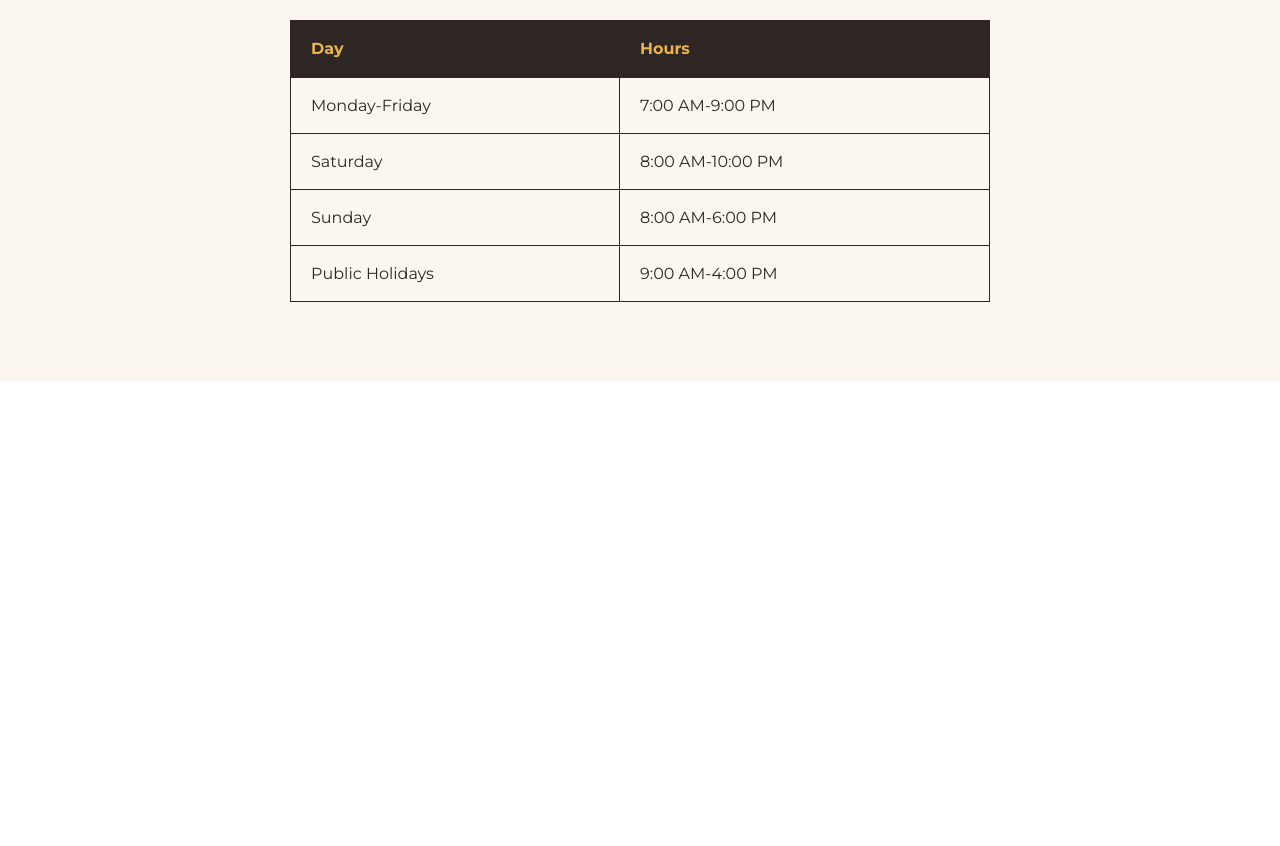
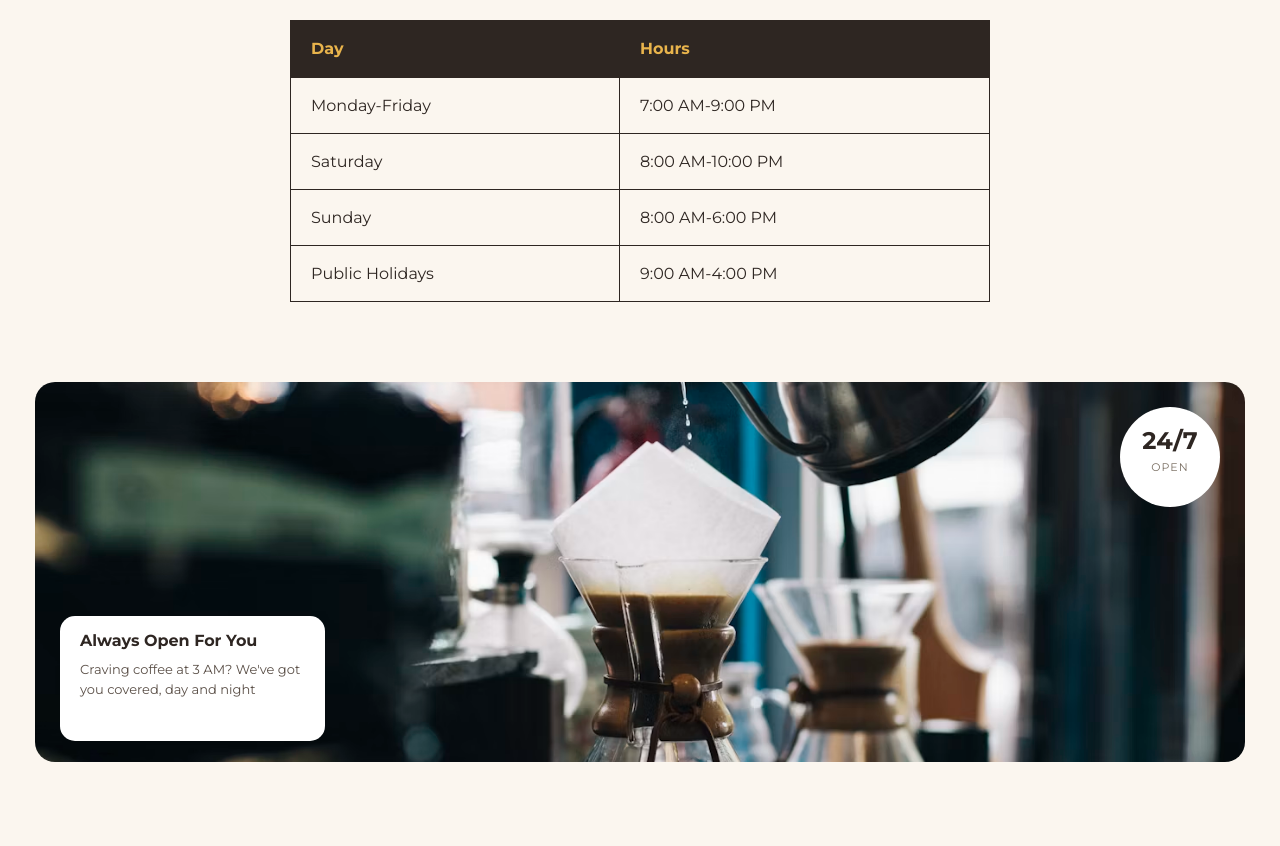
Before and after one commit to NizamUddin2655/Coffee-shop-landing-page, a plain HTML site: page index.html in a window 1280 px wide. Shown: the part 2644-3490 px from the top of the page. Before the commit the page ends 3026 px from the top, so only its background shows below. Drawn offline with Linux system fonts and the light colour scheme.

Commit message:
background image section uploaded

```diff
--- a/index.html
+++ b/index.html
@@ -155,6 +155,22 @@
                 </table>
             </div>
         </section>
+
+        <!-- Background postition images section-->
+
+        <section class="image-container">
+            <div class="child-image-container">
+                <img class="footer-image" src="Images/footer-img.avif" alt="">
+                <div class="first-div">
+                    <h3 class="always">Always Open For You</h3>
+                    <p class="craving">Craving coffee at 3 AM? We've got you covered, day and night</p>
+                </div>
+                <div class="second-div">
+                    <h3 class="open">24/7</h3>
+                    <p id="open">OPEN</p>
+                </div>
+            </div>
+        </section>
      </main>
 </body>
 </html>
--- a/style.css
+++ b/style.css
@@ -263,3 +263,74 @@ td{
 table{
     border-collapse: collapse;
 }
+
+/* Background postition images section */
+
+.image-container{
+    background-color: #FBF6EF;
+    padding-bottom: 80px;
+    display: flex;
+    justify-content: center;
+}
+
+.footer-image{
+    width: 1210px;
+    height: 380px;
+    border-radius: 20px;
+    object-fit: cover;
+}
+
+.first-div{
+    padding: 12px 20px;
+    background-color: white;
+    border-radius: 15px;
+    width: 265px;
+    position: absolute;
+    bottom: 25px;
+    left: 25px;
+}
+
+.second-div{
+    width: 100px;
+    height: 100px;
+    border-radius: 50px;
+    background-color: white;
+    text-align: center;
+    padding: 22px;
+    right: 25px;
+    top: 25px;
+    position: absolute;
+}
+
+.child-image-container{
+    position: relative;
+}
+
+.open{
+    font-size: 24px;
+    line-height: 24px;
+    font-weight: 700;
+    color: #2E2622;
+    margin-bottom: 5px;
+}
+
+#open{
+    color: #7A6F63;
+    font-size: 11px;
+    line-height: 18px;
+    letter-spacing: 1px;
+}
+
+.always{
+    color: #2E2622;
+    font-size: 16px;
+    line-height: 26px;
+    font-weight: 700;
+    margin-bottom: 5px;
+}
+
+.craving{
+    color: #5A4F47;
+    font-size: 13px;
+    line-height: 20px;
+}
```
